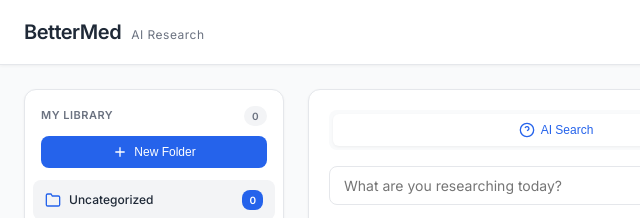
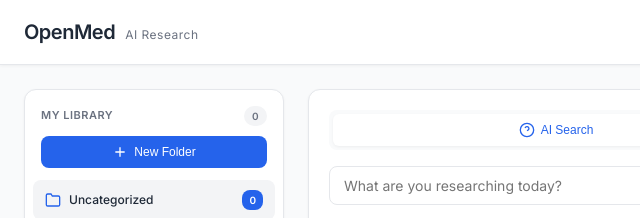
Before and after one commit to Ja1m3st/pubmed-query.github.io, a website: page public/index.html in a window 1280 px wide. Shown: the top 218 px of the page, 0-640 px from the left. Drawn offline with Linux system fonts and the light colour scheme; no server answers.

```diff
--- a/public/index.html
+++ b/public/index.html
@@ -19,7 +19,7 @@
     <div class="ncbi-header">
         <div class="ncbi-bar">
             <div class="ncbi-title">
-                <span class="logo-main">BetterMed</span>
+                <span class="logo-main">OpenMed</span>
                 <span class="logo-sub">AI Research</span>
             </div>
         </div>
--- a/server.js
+++ b/server.js
@@ -1,4 +1,4 @@
-//require('dotenv').config();
+//equire('dotenv').config();
 const express = require('express');
 const fetch = require('node-fetch');
 const cors = require('cors');
```
